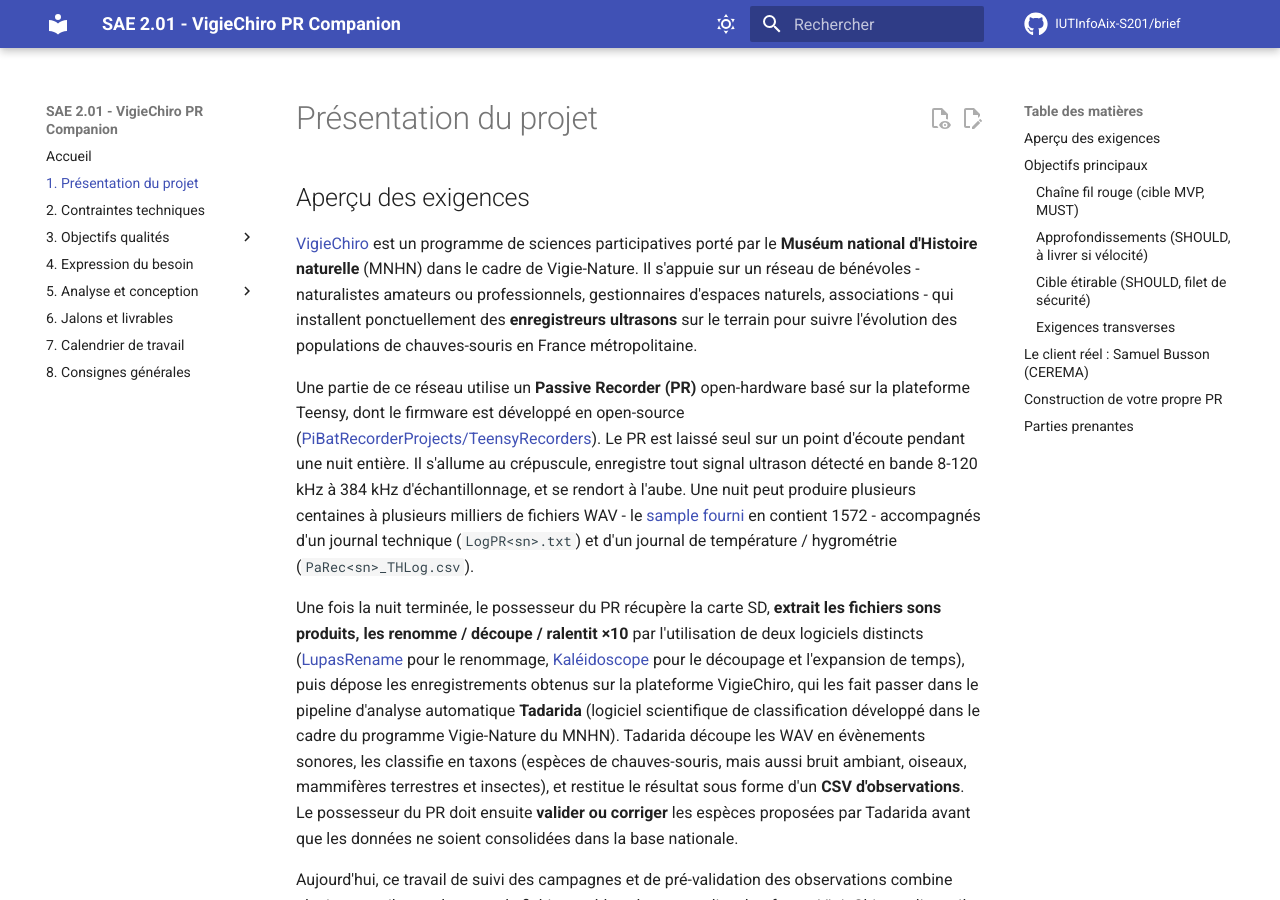
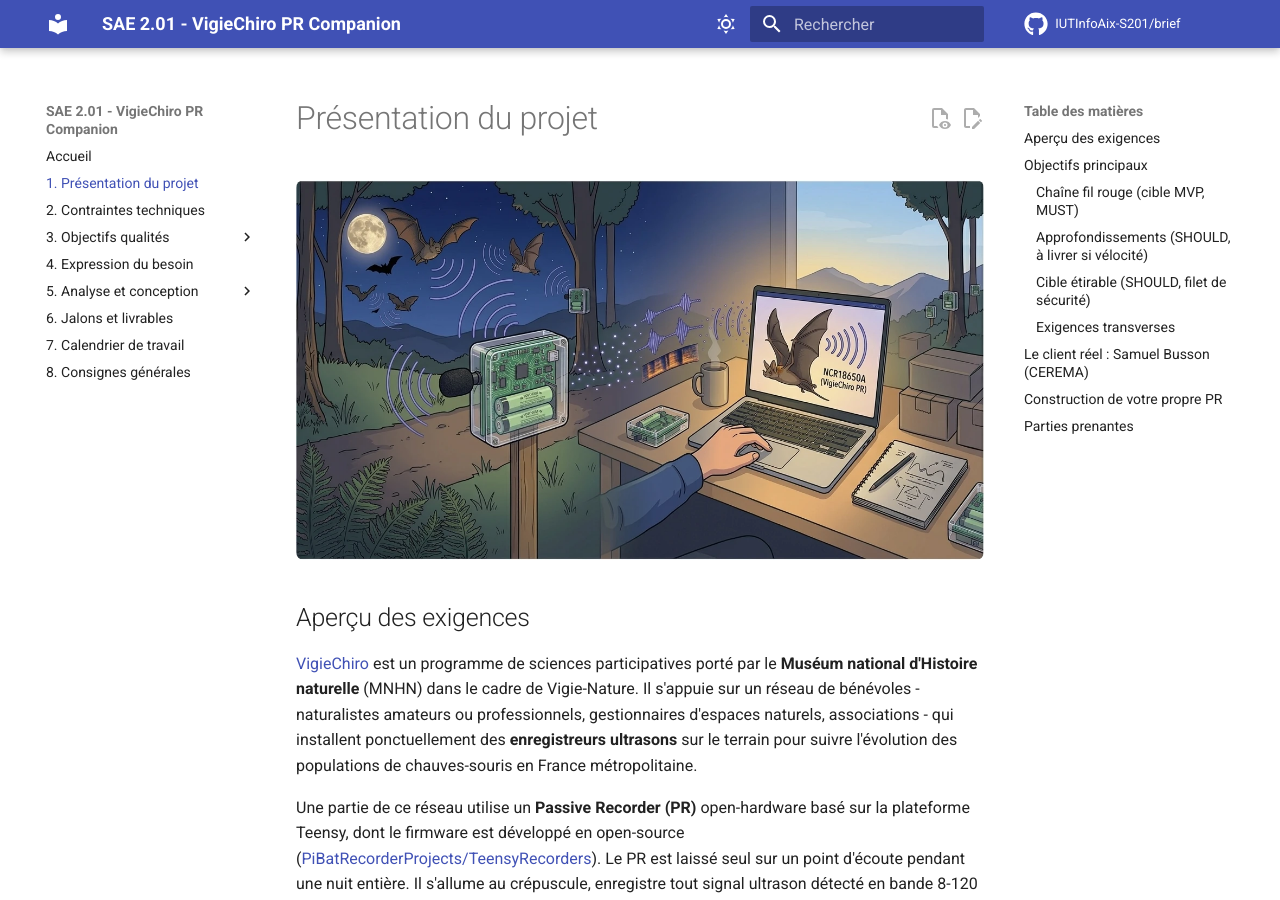
Before and after one commit to IUTInfoAix-S201/brief, an MkDocs documentation site: the page built from docs/Présentation du projet.md, in a window 1280 px wide and 900 px high. Built offline with MkDocs 1.6.1 and Material for MkDocs 9.7.7, drawn with Linux system fonts in a browser that asks for light colours; comment, search, counter and statistics services are not loaded.

Commit message:
feat(visuel): ajoute illustrations et bandeaux à l'énoncé
Intègre des illustrations sur les pages principales pour incarner
le contexte de la SAE :

- docs/index.md : bandeau hero (nuit de capture acoustique)
- Présentation du projet : illustration écosystème terrain/logiciel
- Personas (Marie, Karim, Samuel) : portraits éditoriaux + suppression
  des émojis 👩/👨 redondants en début de citation
- C14 - Taxon : planche des 4 espèces fil rouge du dataset

Assets dans docs/assets/illustrations/ : versions optimisées .webp
(et .svg pour bat-raised-wings) commitées. Les PNG masters lourds
*-original.png sont gardés en local via .gitignore.

```diff
--- a/docs/Présentation du projet.md
+++ b/docs/Présentation du projet.md
@@ -1,4 +1,8 @@
 # Présentation du projet
+
+<figure markdown="span" style="text-align: center; margin: 1.5rem 0;">
+  ![Illustration du pont entre la capture sur le terrain et l'analyse logicielle : à gauche un Passive Recorder sur son piquet en bordure de forêt au crépuscule capte les ondes ultrasonores d'une chauve-souris en vol, à droite un poste de travail intérieur avec un ordinateur portable affichant un sonogramme et des pastilles de verdict, lumière chaude du matin évoquant la session de qualification](assets/illustrations/presentation-ecosysteme.webp){ style="max-width: 100%; border-radius: 8px;" }
+</figure>
 
 ## Aperçu des exigences
 
@@ -40,17 +44,17 @@ L'application doit également :
 - **fonctionner hors-ligne** : une nuit de terrain peut produire des giga-octets de données et l'utilisateur doit pouvoir travailler sans connexion ;
 - **être portable** sur Windows, Linux et macOS sans installation système lourde.
 
-> Le détail complet du périmètre, avec arbitrage MoSCoW par story, est dans le [Périmètre MVP](Analyse%20et%20conception/Périmètre%20MVP.md).
+Le détail complet du périmètre, avec arbitrage MoSCoW par story, est dans le [Périmètre MVP](Analyse%20et%20conception/Périmètre%20MVP.md).
 
 ## Le client réel : Samuel Busson (CEREMA)
 
-> 🎯 Cette SAE n'est pas une simulation. Le commanditaire est **Samuel Busson**, doctorant écologue au [CEREMA](https://www.cerema.fr/) (équipe Climat & Territoires de demain, Département Territoire Ville et Bâtiment, Groupe Territoire, site d'Aix-en-Provence). Sa thèse porte sur l'**effet de l'éclairage public LED sur l'activité acoustique des chiroptères**, et en particulier sur l'**influence de la visibilité des sources lumineuses** sur l'activité des chauves-souris **et des insectes volants**.
->
-> Une précédente campagne expérimentale, liée à un autre projet, s'est appuyée sur 13 secteurs de Seine-et-Marne et a généré **plus de 560 000 contacts chiroptères** validés via Tadarida. Pour avaler ce volume, Samuel a dû développer avec ses collègues informaticiens des scripts R / Bash de pré-traitement - efficaces mais impossibles à transmettre.
->
-> Pour ses **futures campagnes**, Samuel pivote vers le **Passive Recorder Teensy** ([PiBatRecorderProjects/TeensyRecorders](https://framagit.org/PiBatRecorderProjects/TeensyRecorders)), qu'il a choisi pour sa **qualité** d'acquisition, son **ouverture** open-source et son **accessibilité** à la communauté scientifique. Mais l'écosystème logiciel du PR est rudimentaire. Le *VigieChiro PR Companion* que vous allez développer **est l'outil qui manque à Samuel et à la communauté** pour exploiter sereinement le PR.
->
-> Samuel viendra **réceptionner votre démonstration** en phase 2 et donnera son avis sur l'application. Cet avis pèse dans l'évaluation au même titre que la note technique de l'équipe pédagogique. Voir sa fiche persona détaillée : [Samuel](Analyse%20et%20conception/Personas/Samuel.md).
+🎯 Cette SAE n'est pas une simulation. Le commanditaire est **Samuel Busson**, doctorant écologue au [CEREMA](https://www.cerema.fr/) (équipe Climat & Territoires de demain, Département Territoire Ville et Bâtiment, Groupe Territoire, site d'Aix-en-Provence). Sa thèse porte sur l'**effet de l'éclairage public LED sur l'activité acoustique des chiroptères**, et en particulier sur l'**influence de la visibilité des sources lumineuses** sur l'activité des chauves-souris **et des insectes volants**.
+
+Une précédente campagne expérimentale, liée à un autre projet, s'est appuyée sur 13 secteurs de Seine-et-Marne et a généré **plus de 560 000 contacts chiroptères** validés via Tadarida. Pour avaler ce volume, Samuel a dû développer avec ses collègues informaticiens des scripts R / Bash de pré-traitement - efficaces mais impossibles à transmettre.
+
+Pour ses **futures campagnes**, Samuel pivote vers le **Passive Recorder Teensy** ([PiBatRecorderProjects/TeensyRecorders](https://framagit.org/PiBatRecorderProjects/TeensyRecorders)), qu'il a choisi pour sa **qualité** d'acquisition, son **ouverture** open-source et son **accessibilité** à la communauté scientifique. Mais l'écosystème logiciel du PR est rudimentaire. Le *VigieChiro PR Companion* que vous allez développer **est l'outil qui manque à Samuel et à la communauté** pour exploiter sereinement le PR.
+
+Samuel viendra **réceptionner votre démonstration** en phase 2 et donnera son avis sur l'application. Cet avis pèse dans l'évaluation au même titre que la note technique de l'équipe pédagogique. Voir sa fiche persona détaillée : [Samuel](Analyse%20et%20conception/Personas/Samuel.md).
 
 ## Construction de votre propre PR
 
@@ -71,4 +75,4 @@ Le matériel (kits PR Teensy, cartes SD, micros) est fourni par l'équipe pédag
 | **Plateforme VigieChiro** (système amont/aval) | Reçoit les fichiers du possesseur et restitue les CSV Tadarida. L'application n'a pas à dialoguer en direct avec la plateforme - les échanges se font par téléversement / téléchargement de fichiers. |
 | **Équipe pédagogique R2.02 / R2.03** | Encadre, accompagne, évalue les livrables aux deux jalons. Donne les critères d'arbitrage en cas de doute. |
 
-> 💡 Dans la première version, l'application reste mono-utilisateur : pas de comptes, pas de synchronisation cloud, pas de gestion d'équipe. Le possesseur de PR est seul devant son ordinateur, l'application travaille sur ses fichiers locaux.
+💡 Dans la première version, l'application reste mono-utilisateur : pas de comptes, pas de synchronisation cloud, pas de gestion d'équipe. Le possesseur de PR est seul devant son ordinateur, l'application travaille sur ses fichiers locaux.
```
Also changed, not shown: docs/Analyse et conception/Modèle conceptuel/C14 - Taxon.md (+5 -0 lines), docs/Analyse et conception/Personas/Karim.md (+5 -1 lines), docs/Analyse et conception/Personas/Marie.md (+5 -1 lines), docs/Analyse et conception/Personas/Samuel.md (+4 -0 lines), docs/index.md (+6 -0 lines), docs/assets/illustrations/bat-raised-wings.svg (added), docs/assets/illustrations/hero-bandeau.webp (added), docs/assets/illustrations/persona-karim.webp (added), docs/assets/illustrations/persona-marie.webp (added), docs/assets/illustrations/persona-samuel.webp (added), docs/assets/illustrations/presentation-ecosysteme.webp (added), docs/assets/illustrations/taxons-set.webp (added), 2 other files.
